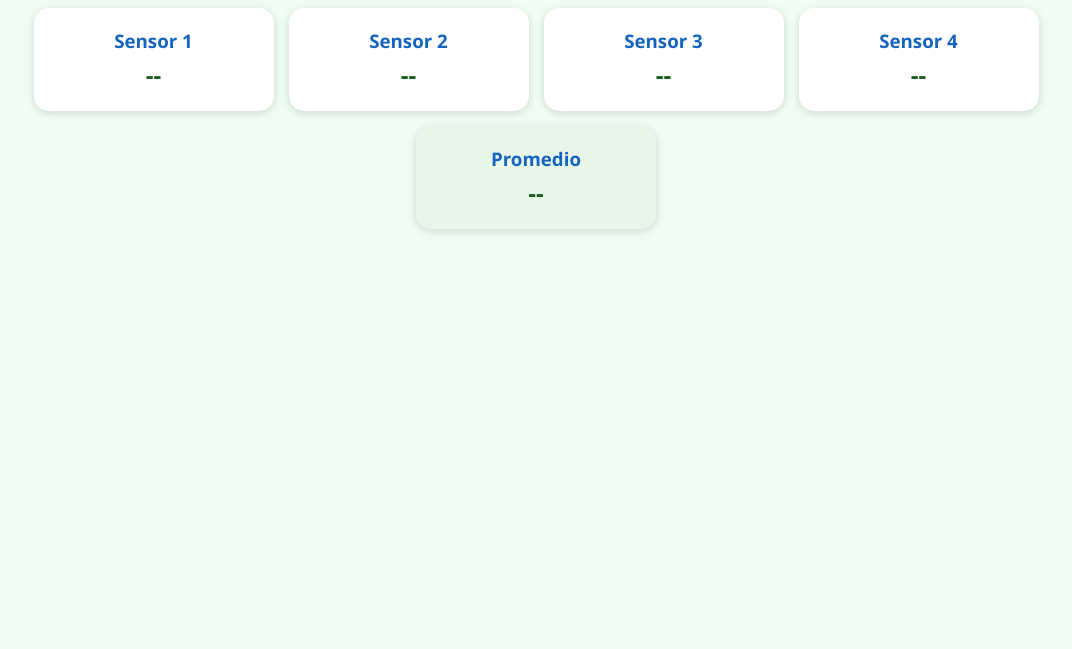
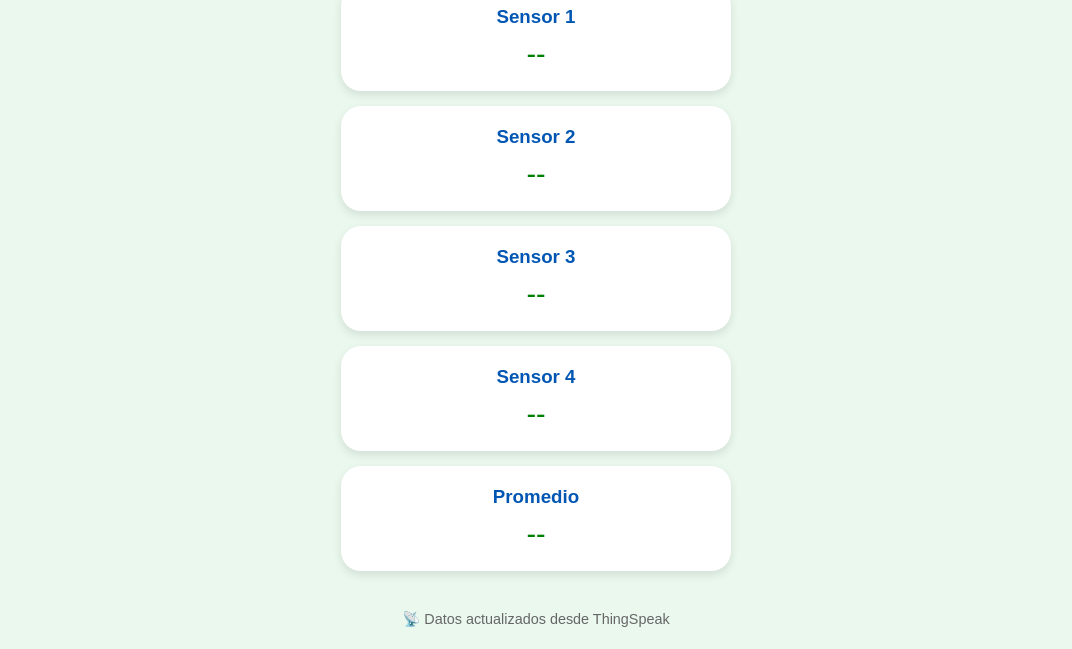
Before and after one commit to gomeztobias952-max/Suelo-vital-sn, a plain HTML site: page index.html in a window 1280 px wide. Shown: the part 151-800 px from the top of the page, without its empty margins (104-1176 px from the left). Drawn offline with Linux system fonts and the light colour scheme; no server answers.

Commit message:
Add files via upload

```diff
--- a/index.html
+++ b/index.html
@@ -2,83 +2,101 @@
 <html lang="es">
 <head>
   <meta charset="UTF-8" />
-  <meta name="viewport" content="width=device-width, initial-scale=1.0">
+  <meta name="viewport" content="width=device-width, initial-scale=1.0" />
   <title>🌿 Suelo Vital SN</title>
   <style>
     body {
-      font-family: "Segoe UI", sans-serif;
-      background: #f0fdf4;
-      color: #222;
+      background-color: #eaf8ee;
+      font-family: "Poppins", sans-serif;
       text-align: center;
-      padding: 20px;
+      margin: 0;
+      padding: 0;
     }
-    h1 { color: #2e7d32; }
-    .contenedor {
-      display: flex;
-      flex-wrap: wrap;
-      justify-content: center;
-      margin-top: 20px;
-      gap: 15px;
+    h1 {
+      color: #1b8b3b;
+      font-size: 2em;
+      margin-top: 30px;
+    }
+    h2 {
+      color: #333;
+      margin-bottom: 20px;
     }
     .card {
-      background: #fff;
-      border-radius: 15px;
-      box-shadow: 0 2px 8px rgba(0,0,0,0.15);
+      background: white;
+      border-radius: 20px;
       padding: 20px;
-      width: 200px;
+      margin: 15px auto;
+      width: 80%;
+      max-width: 350px;
+      box-shadow: 0 4px 10px rgba(0, 0, 0, 0.1);
     }
     .card h3 {
+      color: #0056b3;
       margin: 0;
-      color: #1565c0;
     }
-    .valor {
-      font-size: 1.5em;
-      font-weight: bold;
-      color: #1b5e20;
-      margin-top: 5px;
+    .value {
+      font-size: 1.8em;
+      color: #008000;
+      margin-top: 10px;
     }
-    .promedio {
-      background: #e8f5e9;
-      color: #2e7d32;
+    footer {
+      margin-top: 40px;
+      font-size: 0.9em;
+      color: #666;
     }
   </style>
 </head>
 <body>
   <h1>🌿 Suelo Vital SN</h1>
-  <h3>Monitoreo en tiempo real (ThingSpeak)</h3>
+  <h2>Monitoreo en tiempo real (ThingSpeak)</h2>
 
-  <div class="contenedor">
-    <div class="card"><h3>Sensor 1</h3><div id="s1" class="valor">--</div></div>
-    <div class="card"><h3>Sensor 2</h3><div id="s2" class="valor">--</div></div>
-    <div class="card"><h3>Sensor 3</h3><div id="s3" class="valor">--</div></div>
-    <div class="card"><h3>Sensor 4</h3><div id="s4" class="valor">--</div></div>
-    <div class="card promedio"><h3>Promedio</h3><div id="prom" class="valor">--</div></div>
-  </div>
+  <div id="sensores"></div>
+
+  <footer>📡 Datos actualizados desde ThingSpeak</footer>
 
   <script>
-    const channelID = "3141855";  // Tu canal
-    const readAPIKey = "";        // Dejar vacío si es público
-    const url = `https://api.thingspeak.com/channels/${channelID}/feeds.json?results=1&api_key=${readAPIKey}`;
+    const channelID = 3141855;
+    const readAPIKey = "LMNEZ5PKF2Q9HUAH";
 
-    async function actualizar() {
+    const fields = [
+      { id: 1, nombre: "Sensor 1" },
+      { id: 2, nombre: "Sensor 2" },
+      { id: 3, nombre: "Sensor 3" },
+      { id: 4, nombre: "Sensor 4" },
+      { id: 5, nombre: "Promedio" }
+    ];
+
+    const contenedor = document.getElementById("sensores");
+
+    fields.forEach(field => {
+      const card = document.createElement("div");
+      card.className = "card";
+      card.innerHTML = `
+        <h3>${field.nombre}</h3>
+        <div id="valor${field.id}" class="value">--</div>
+      `;
+      contenedor.appendChild(card);
+    });
+
+    async function actualizarDatos() {
       try {
-        const res = await fetch(url);
-        const data = await res.json();
+        const url = `https://api.thingspeak.com/channels/${channelID}/feeds.json?api_key=${readAPIKey}&results=1`;
+        const respuesta = await fetch(url);
+        const data = await respuesta.json();
         const feed = data.feeds[0];
-        if (!feed) return;
 
-        document.getElementById("s1").textContent = `${parseFloat(feed.field1).toFixed(2)} cm`;
-        document.getElementById("s2").textContent = `${parseFloat(feed.field2).toFixed(2)} cm`;
-        document.getElementById("s3").textContent = `${parseFloat(feed.field3).toFixed(2)} cm`;
-        document.getElementById("s4").textContent = `${parseFloat(feed.field4).toFixed(2)} cm`;
-        document.getElementById("prom").textContent = `${parseFloat(feed.field5).toFixed(2)} cm`;
-      } catch (e) {
-        console.error("Error al obtener datos:", e);
+        fields.forEach(field => {
+          const valor = feed[`field${field.id}`];
+          document.getElementById(`valor${field.id}`).textContent =
+            valor ? `${parseFloat(valor).toFixed(2)} cm` : "--";
+        });
+      } catch (error) {
+        console.error("Error al obtener datos:", error);
       }
     }
 
-    actualizar();
-    setInterval(actualizar, 15000); // cada 15 s
+    actualizarDatos();
+    setInterval(actualizarDatos, 20000); // Actualiza cada 20 segundos
   </script>
 </body>
 </html>
```
